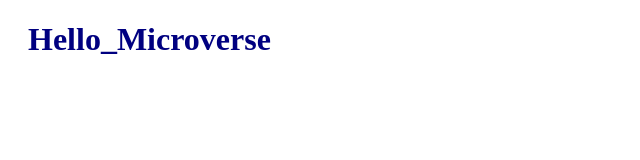
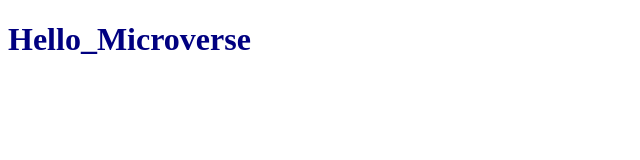
Before and after one commit to m-ayyaz/Linters_setup, a website: page index.html in a window 1280 px wide. Shown: the whole page, without its empty margins (0-640 px from the left). Drawn offline with Linux system fonts and the light colour scheme.

Commit message:
HTML and CSS added

```diff
--- a/styles.css
+++ b/styles.css
@@ -1,4 +1 @@
-h1 {
-    color: navy;
-    margin-left: 20px;
-  }
+h1{color: navy;}
```
